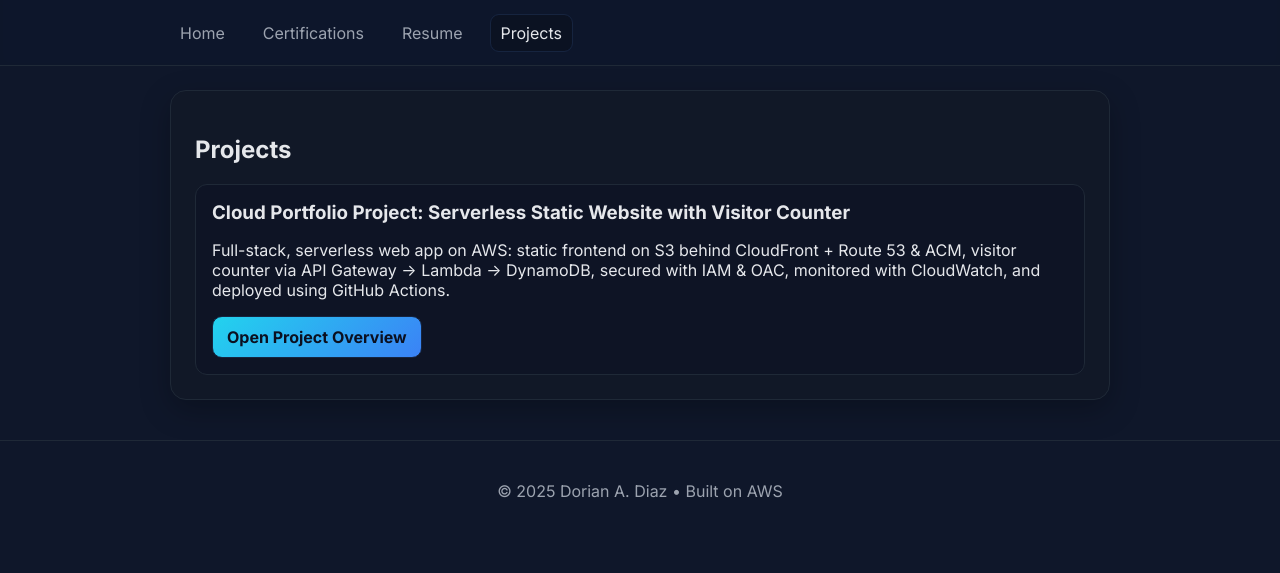
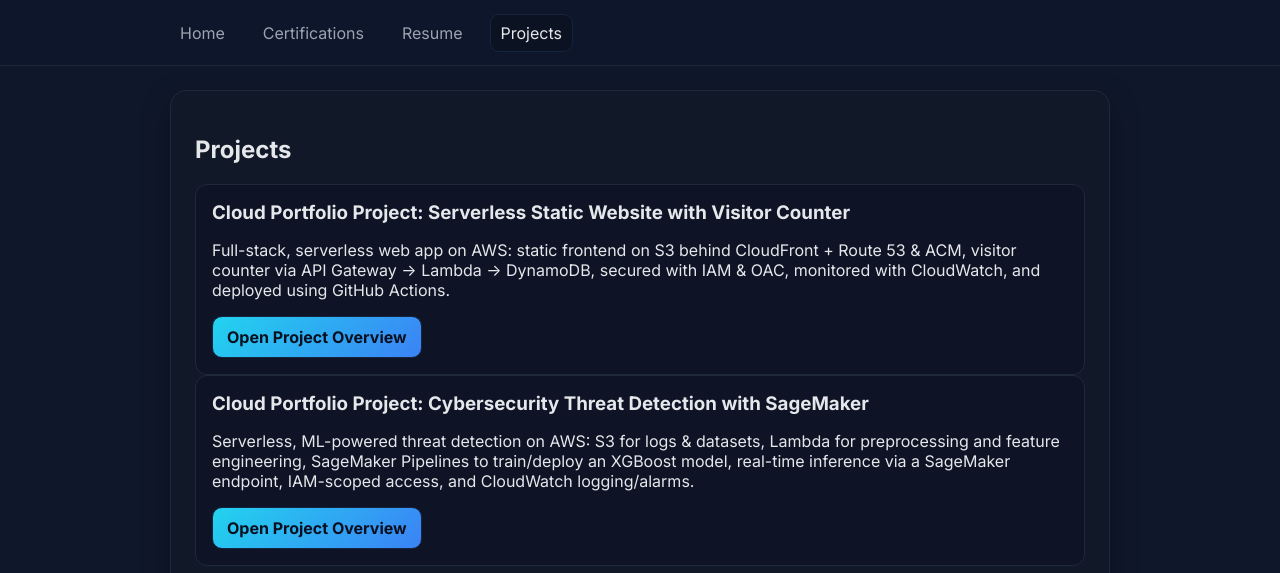
Before and after one commit to DDIZZ01/portfolio-site, a plain HTML site: page index.html in a window 1280 px wide. Both pictures are taken after a click on the link "Projects". Shown: the part 227-800 px from the top of the page. Drawn offline with Linux system fonts and the light colour scheme; no server answers.

Commit message:
Add new project details to index.html

```diff
--- a/index.html
+++ b/index.html
@@ -69,6 +69,7 @@
     <!-- Projects -->
 <section id="projects" class="card">
   <h2>Projects</h2>
+
   <article class="project">
     <h3>Cloud Portfolio Project: Serverless Static Website with Visitor Counter</h3>
     <p>
@@ -77,6 +78,16 @@
       and deployed using GitHub Actions.
     </p>
     <a class="btn" href="project-visitor-counter.html" target="_blank" rel="noopener">Open Project Overview</a>
+  </article>
+
+  <article class="project">
+    <h3>Cloud Portfolio Project: Cybersecurity Threat Detection with SageMaker</h3>
+    <p>
+      Serverless, ML-powered threat detection on AWS: S3 for logs & datasets, Lambda for preprocessing and
+      feature engineering, SageMaker Pipelines to train/deploy an XGBoost model, real-time inference via a
+      SageMaker endpoint, IAM-scoped access, and CloudWatch logging/alarms.
+    </p>
+    <a class="btn" href="project-sagemaker-threat.html" target="_blank" rel="noopener">Open Project Overview</a>
   </article>
 </section>
 </main>
```
Lines whose indentation alone changed are shown as unchanged.
